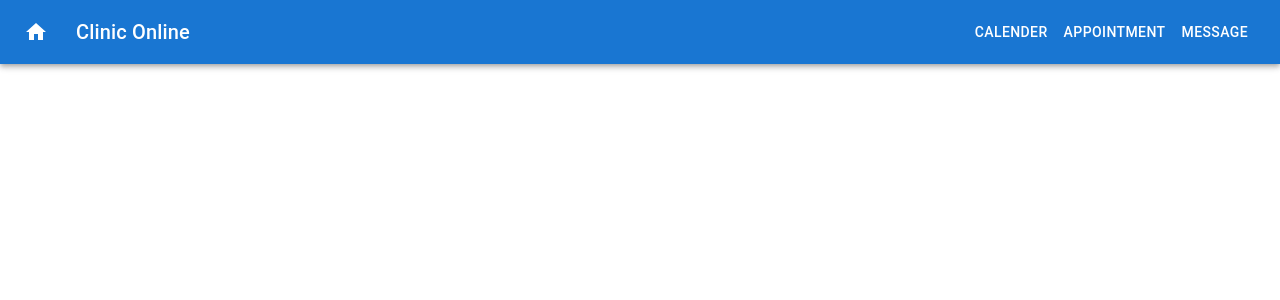
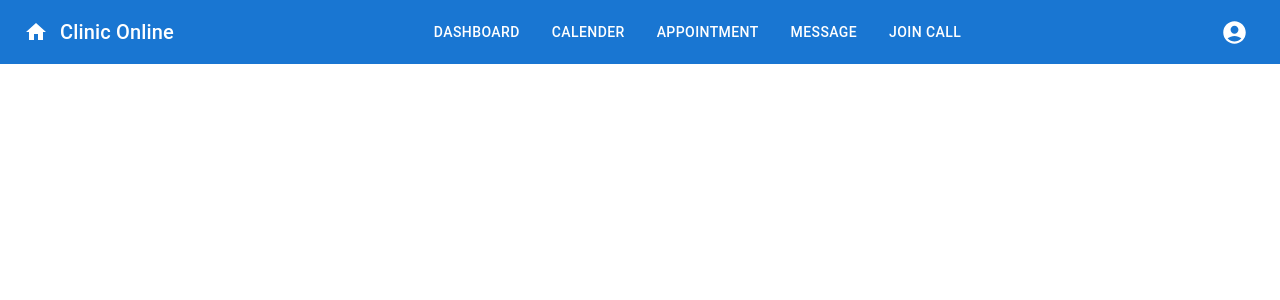
Before and after one commit to bonallure/senior_project, a React (Create React App) app in the folder src/main/view/app/: page /calendar in a window 1280 px wide. Shown: the top 300 px of the page. Built offline with nearby package versions, Linux system fonts and the light colour scheme.

Commit message:
Added styling to Appointment and NavBar

```diff
--- /dev/null
+++ b/src/main/view/app/src/Componets/NavBar/NavBarAuth.js
@@ -0,0 +1,51 @@
+import * as React from 'react';
+import AppBar from '@mui/material/AppBar';
+import Box from '@mui/material/Box';
+import Toolbar from '@mui/material/Toolbar';
+import Typography from '@mui/material/Typography';
+import Button from '@mui/material/Button';
+import IconButton from '@mui/material/IconButton';
+import HomeIcon from '@mui/icons-material/Home';
+import AccountCircleIcon from '@mui/icons-material/AccountCircle';
+
+export default function NavBarAuth() {
+  return (
+    <Box sx={{ flexGrow: 1 }}>
+      <AppBar position="static" elevation={0}>
+        <Toolbar>
+          <IconButton
+            size="large"
+            edge="start"
+            color="inherit"
+            aria-label="home"
+          >
+            <HomeIcon onClick={(e) => {
+              e.preventDefault();
+              window.location.href='/';}}/>
+          </IconButton>
+          <Typography variant="h6" component="div" sx={{ flexGrow: 1 }}>
+            Clinic Online
+          </Typography>
+          <Box sx={{flexGrow: 1, alignSelf: 'center'}}>
+            <Button color="inherit" sx={{px:2}} onClick={(e) => {
+                e.preventDefault();
+                window.location.href='/';}}>Dashboard</Button>
+            <Button color="inherit" sx={{px:2}} onClick={(e) => {
+                e.preventDefault();
+                window.location.href='/calendar';}}>Calender</Button>
+            <Button color="inherit" sx={{px:2}} onClick={(e) => {
+                e.preventDefault();
+                window.location.href='/appointment';}}>Appointment</Button>
+            <Button color="inherit" sx={{px:2}} onClick={(e) => {
+                e.preventDefault();
+                window.location.href='/message';}}>Message</Button>
+            <Button color="inherit" sx={{px:2}} onClick={(e) => {
+                e.preventDefault();
+                window.location.href='/';}}>Join Call</Button>
+          </Box>
+          <AccountCircleIcon sx={{pr:1,  fontSize: 35}}></AccountCircleIcon>
+        </Toolbar>
+      </AppBar>
+    </Box>
+  );
+}
--- a/src/main/view/app/src/Componets/NavBarAuth.js
+++ /dev/null
@@ -1,43 +0,0 @@
-import * as React from 'react';
-import AppBar from '@mui/material/AppBar';
-import Box from '@mui/material/Box';
-import Toolbar from '@mui/material/Toolbar';
-import Typography from '@mui/material/Typography';
-import Button from '@mui/material/Button';
-import IconButton from '@mui/material/IconButton';
-import MenuIcon from '@mui/icons-material/Menu';
-import HomeIcon from '@mui/icons-material/Home';
-
-export default function NavBarAuth() {
-  return (
-    <Box sx={{ flexGrow: 1 }}>
-      <AppBar position="static">
-        <Toolbar>
-          <IconButton
-            size="large"
-            edge="start"
-            color="inherit"
-            aria-label="menu"
-            sx={{ mr: 2 }}
-          >
-            <HomeIcon onClick={(e) => {
-              e.preventDefault();
-              window.location.href='/';}}/>
-          </IconButton>
-          <Typography variant="h6" component="div" sx={{ flexGrow: 1 }}>
-            Clinic Online
-          </Typography>
-          <Button color="inherit" onClick={(e) => {
-              e.preventDefault();
-              window.location.href='/calendar';}}>Calender</Button>
-          <Button color="inherit" onClick={(e) => {
-              e.preventDefault();
-              window.location.href='/appointment';}}>Appointment</Button>
-          <Button color="inherit" onClick={(e) => {
-              e.preventDefault();
-              window.location.href='/message';}}>Message</Button>
-        </Toolbar>
-      </AppBar>
-    </Box>
-  );
-}
--- a/src/main/view/app/src/Pages/Appointment.js
+++ b/src/main/view/app/src/Pages/Appointment.js
@@ -1,7 +1,10 @@
 import axios from "axios"
 import React from "react";
-import NavBarAuth from "../Componets/NavBarAuth";
+import NavBarAuth from "../Componets/NavBar/NavBarAuth";
 import { Paper } from "@mui/material";
+import Button from '@mui/material/Button';
+import Box from '@mui/material/Box';
+import Container from '@mui/material/Container';
 
 
 class Appointment extends React.Component{
@@ -66,11 +69,13 @@ class Appointment extends React.Component{
         return(
             <div>
                 <NavBarAuth/>
-                <div className = "Appointment">
-                    <button onClick={this.onClick}>New Appointment</button>
-                    <p style = {{textAlign: "left"}}> Appointment </p>
+                <Container className = "Appointment" maxWidth="xl">
+                    <Box sx={{pt: 2, textAlign: 'right'}}>
+                        <Button variant="contained"  onClick={this.onClick}>New Appointment</Button>
+                    </Box>
+                    <p style = {{textAlign: "left"}}> Upcoming Appointments </p>
                     <div className = "CurrentAppt">
-                        <Paper elevation={3} style={{padding:'50px 20px',width:600, margin:"20px auto"}}>
+                        <Paper elevation={3} style={{padding:'50px 20px',width:'auto', margin:"20px auto"}}>
                             {this.state.appointments.map(appointment =>(
                                 <Paper elevation={6} style={{margin:"10px", padding:"15px", textAlign:"left"}} key={appointment.userId}>
                                     {appointment.date}, {appointment.type}, with Doctor whose Id is {appointment.doctorId}
@@ -78,8 +83,17 @@ class Appointment extends React.Component{
                             ))}
                         </Paper>
                     </div>
-                    <p style = {{textAlign: "left"}}> Upcoming </p>
-                </div>
+                    <p style = {{textAlign: "left"}}> Past Appointments </p>
+                    <div className = "CurrentAppt">
+                        <Paper elevation={3} style={{padding:'50px 20px',width:'auto', margin:"20px auto"}}>
+                            {this.state.appointments.map(appointment =>(
+                                <Paper elevation={6} style={{margin:"10px", padding:"15px", textAlign:"left"}} key={appointment.userId}>
+                                    {appointment.date}, {appointment.type}, with Doctor whose Id is {appointment.doctorId}
+                                </Paper>
+                            ))}
+                        </Paper>
+                    </div>
+                </Container>
             </div>
         )
     }
--- a/src/main/view/app/src/Pages/AppointmentForm.js
+++ b/src/main/view/app/src/Pages/AppointmentForm.js
@@ -1,5 +1,5 @@
 import React from "react";
-import NavBarAuth from "../Componets/NavBarAuth";
+import NavBarAuth from "../Componets/NavBar/NavBarAuth";
 import axios from "axios";
 
 class AppointmentForm extends React.Component{
--- a/src/main/view/app/src/Pages/Calendar.js
+++ b/src/main/view/app/src/Pages/Calendar.js
@@ -1,5 +1,5 @@
 import React from "react";
-import NavBarAuth from "../Componets/NavBarAuth";
+import NavBarAuth from "../Componets/NavBar/NavBarAuth";
 
 class Calendar extends React.Component{
     constructor(props){
--- a/src/main/view/app/src/Pages/Message.js
+++ b/src/main/view/app/src/Pages/Message.js
@@ -1,5 +1,5 @@
 import React from "react";
-import NavBarAuth from "../Componets/NavBarAuth";
+import NavBarAuth from "../Componets/NavBar/NavBarAuth";
 import axios from "axios";
 import {Paper} from "@mui/material";
 
```
